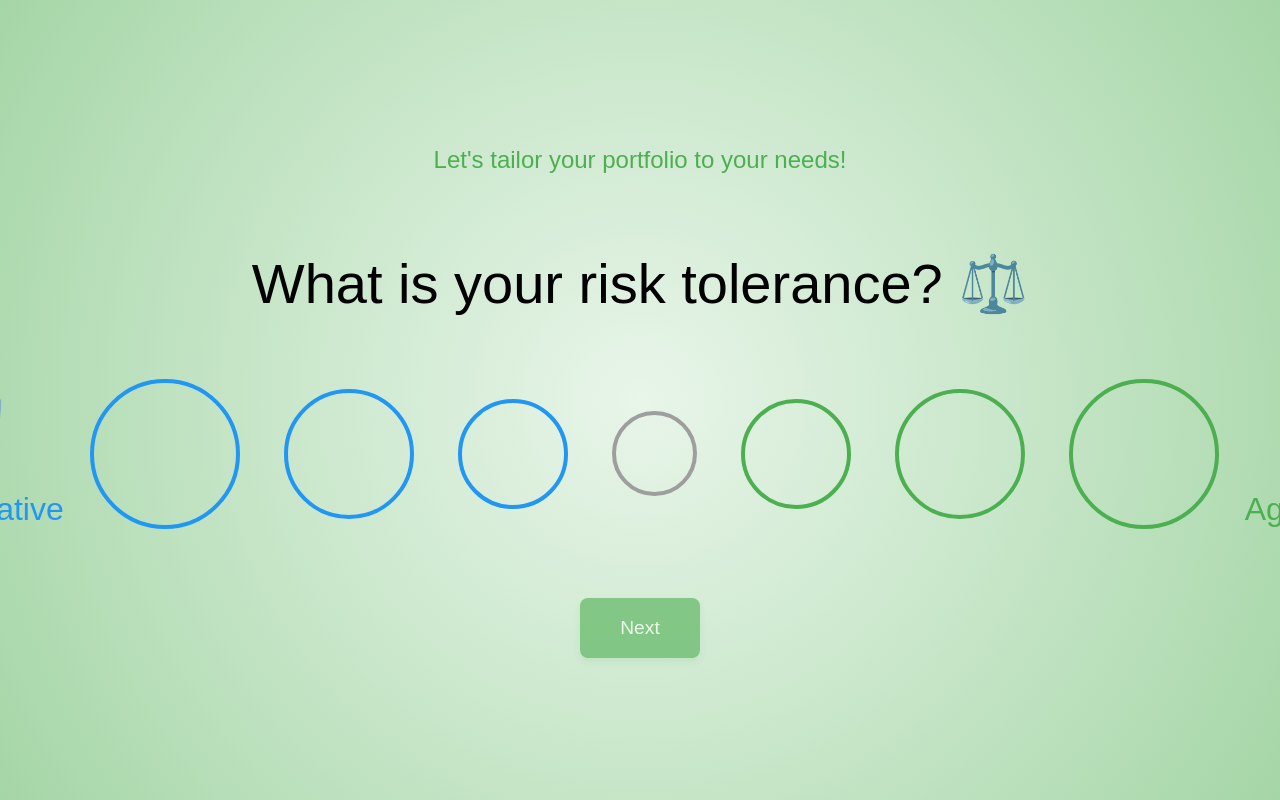
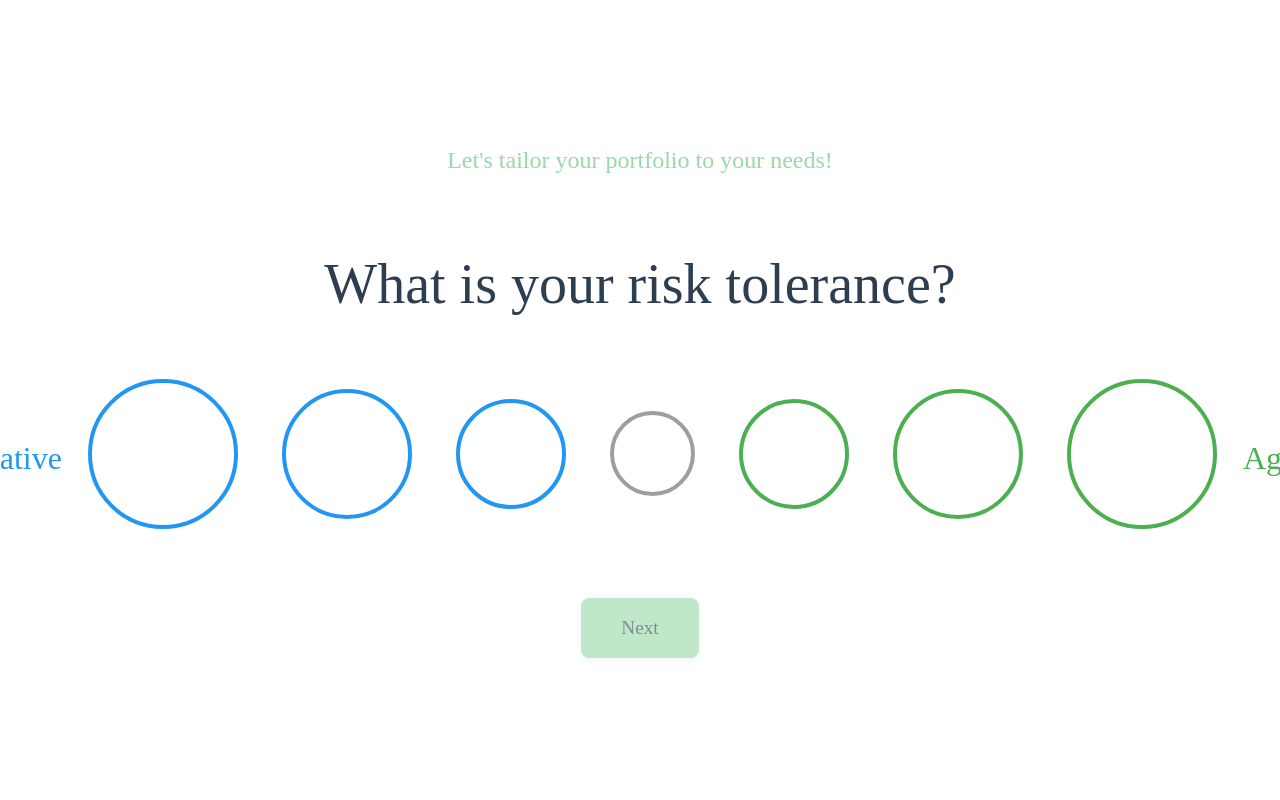
Before and after one commit to ethnpan07/BizNerds, a React (Vite) app in the folder BizNerds/: page /Profiler in a window 1280 px wide. Shown: the top 800 px of the page. Built offline with nearby package versions, Linux system fonts and the light colour scheme.

Commit message:
update formating

```diff
--- a/BizNerds/src/Profiler.tsx
+++ b/BizNerds/src/Profiler.tsx
@@ -1,4 +1,5 @@
 import React, { useState, useEffect } from 'react';
+import { theme } from './theme';
 
 interface Question {
   text: string;
@@ -17,22 +18,22 @@ interface SurveyResults {
 
 const questions: Question[] = [
   {
-    text: 'What is your risk tolerance? ⚖️',
+    text: 'What is your risk tolerance?',
     type: 'scale',
-    leftEmoji: '🛡️',
-    rightEmoji: '⚡',
+    leftEmoji: '',
+    rightEmoji: '',
     leftLabel: 'Conservative',
     rightLabel: 'Aggressive'
   },
   {
     text: 'What is your investment horizon? 📅',
     type: 'scale',
-    leftEmoji: '🐇',
-    rightEmoji: '🐢',
+    leftEmoji: '',
+    rightEmoji: '',
     leftLabel: 'Short-term',
     rightLabel: 'Long-term'
   },
-  { text: 'Initial investment amount? 💰', type: 'text' },
+  { text: 'Initial investment amount? ', type: 'text' },
 ];
 
 const Profiler: React.FC = () => {
@@ -131,7 +132,7 @@ const Profiler: React.FC = () => {
             <span style={{
               fontSize: '2rem',
               color: '#2196F3',
-              fontFamily: 'Poppins, sans-serif',
+              fontFamily: theme.typography.fontFamily,
               whiteSpace: 'nowrap',
             }}>
               {currentQuestion.leftLabel}
@@ -216,7 +217,7 @@ const Profiler: React.FC = () => {
             <span style={{
               fontSize: '2rem',
               color: '#4CAF50',
-              fontFamily: 'Poppins, sans-serif',
+              fontFamily: theme.typography.fontFamily,
               whiteSpace: 'nowrap',
             }}>
               {currentQuestion.rightLabel}
@@ -275,7 +276,7 @@ const Profiler: React.FC = () => {
               backgroundColor: 'white',
               transition: 'all 0.2s ease',
               boxShadow: '0 2px 8px rgba(76, 175, 80, 0.1)',
-              fontFamily: 'Poppins, sans-serif',
+              fontFamily: theme.typography.fontFamily,
               color: '#2C3E50',
             }}
             onFocus={(e) => {
@@ -295,6 +296,7 @@ const Profiler: React.FC = () => {
             textAlign: 'center',
             fontSize: '0.9rem',
             color: '#666',
+            fontFamily: theme.typography.fontFamily,
           }}>
             Enter your initial investment amount
           </div>
@@ -312,8 +314,8 @@ const Profiler: React.FC = () => {
         flexDirection: 'column',
         alignItems: 'center',
         justifyContent: 'center',
-        background: 'radial-gradient(circle at center, #E8F5E9 0%, #C8E6C9 50%, #A5D6A7 100%)',
-        fontFamily: 'Poppins, sans-serif',
+        background: theme.colors.background.gradient,
+        fontFamily: theme.typography.fontFamily,
       }}
     >
       <div style={{
@@ -328,8 +330,8 @@ const Profiler: React.FC = () => {
           <p style={{
             fontSize: '1.5rem',
             marginBottom: '4rem',
-            color: '#4CAF50',
-            fontFamily: 'Poppins, sans-serif',
+            color: theme.colors.primary.main,
+            fontFamily: theme.typography.fontFamily,
           }}>
             Let's tailor your portfolio to your needs!
           </p>
@@ -347,8 +349,9 @@ const Profiler: React.FC = () => {
           <p style={{
             fontSize: '3.5rem',
             marginBottom: '3rem',
-            fontFamily: 'Poppins, sans-serif',
+            fontFamily: theme.typography.fontFamily,
             textAlign: 'center',
+            color: theme.colors.text.primary,
           }}>
             {questions[currentQuestionIndex].text}
           </p>
@@ -366,27 +369,28 @@ const Profiler: React.FC = () => {
               fontSize: '1.2rem',
               borderRadius: '8px',
               border: 'none',
-              backgroundColor: '#4CAF50',
-              color: '#fff',
-              fontFamily: 'Poppins, sans-serif',
+              backgroundColor: theme.colors.primary.main,
+              color: theme.colors.text.primary,
+              fontFamily: theme.typography.fontFamily,
               fontWeight: '500',
-              boxShadow: '0 4px 6px rgba(76, 175, 80, 0.2)',
-              transition: 'all 0.2s ease',
+              boxShadow: '0 4px 6px rgba(152, 216, 170, 0.2)',
+              transition: 'all 0.3s ease',
               opacity: canProceed() ? '1' : '0.6',
             }}
+
             disabled={!canProceed()}
             onMouseEnter={(e) => {
               if (canProceed()) {
-                e.currentTarget.style.transform = 'translateY(-2px)';
-                e.currentTarget.style.boxShadow = '0 6px 12px rgba(76, 175, 80, 0.3)';
-                e.currentTarget.style.backgroundColor = '#45a049';
+                e.currentTarget.style.transform = 'scale(1.05)';
+                e.currentTarget.style.boxShadow = '0 6px 12px rgba(152, 216, 170, 0.3)';
+                e.currentTarget.style.backgroundColor = theme.colors.primary.dark;
               }
             }}
             onMouseLeave={(e) => {
               if (canProceed()) {
-                e.currentTarget.style.transform = 'translateY(0)';
-                e.currentTarget.style.boxShadow = '0 4px 6px rgba(76, 175, 80, 0.2)';
-                e.currentTarget.style.backgroundColor = '#4CAF50';
+                e.currentTarget.style.transform = 'scale(1)';
+                e.currentTarget.style.boxShadow = '0 4px 6px rgba(152, 216, 170, 0.2)';
+                e.currentTarget.style.backgroundColor = theme.colors.primary.main;
               }
             }}
           >
--- a/BizNerds/src/SignInPage.tsx
+++ b/BizNerds/src/SignInPage.tsx
@@ -2,6 +2,7 @@ import React, { useState } from "react";
 import { Button } from "@/components/ui/button";
 import { Input } from "@/components/ui/input";
 import { useNavigate } from "react-router-dom";
+import { theme } from "./theme";
 
 function SignInPage() {
   const navigate = useNavigate();
@@ -38,7 +39,7 @@ function SignInPage() {
   };
 
   return (
-    <div className="min-h-screen w-full bg-[radial-gradient(circle_at_center,_rgba(255,255,255,1)_0%,_rgba(27,135,45,0.2)_100%)] flex items-center justify-center p-4">
+    <div className={`min-h-screen w-full bg-[radial-gradient(circle_at_center,_rgba(255,255,255,1)_0%,_rgba(27,135,45,0.2)_100%)] flex items-center justify-center p-4 ${theme.typography.fontFamily}`}>
       <div className="w-full max-w-md space-y-8 bg-white p-8 rounded-xl shadow-lg">
         <div className="text-center">
           <h2 className="text-3xl font-bold text-[rgb(27,135,45)]">Welcome Back</h2>
--- a/BizNerds/src/SignUpPage.tsx
+++ b/BizNerds/src/SignUpPage.tsx
@@ -2,6 +2,7 @@ import React, { useState } from "react";
 import { Button } from "@/components/ui/button";
 import { Input } from "@/components/ui/input";
 import { useNavigate } from "react-router-dom";
+import { theme } from "./theme";
 
 function SignUpPage() {
   const navigate = useNavigate();
@@ -45,7 +46,7 @@ function SignUpPage() {
   };
 
   return (
-    <div className="min-h-screen w-full bg-[radial-gradient(circle_at_center,_rgba(255,255,255,1)_0%,_rgba(27,135,45,0.2)_100%)] flex items-center justify-center p-4">
+    <div className={`min-h-screen w-full bg-[radial-gradient(circle_at_center,_rgba(255,255,255,1)_0%,_rgba(27,135,45,0.2)_100%)] flex items-center justify-center p-4 ${theme.typography.fontFamily}`}>
       <div className="w-full max-w-md space-y-8 bg-white p-8 rounded-xl shadow-lg">
         <div className="text-center">
           <h2 className="text-3xl font-bold text-[rgb(27,135,45)]">Create Account</h2>
--- a/BizNerds/src/components/RevolvingText.tsx
+++ b/BizNerds/src/components/RevolvingText.tsx
@@ -1,5 +1,6 @@
 import { motion, AnimatePresence } from "framer-motion";
 import { useState, useEffect } from "react";
+import { theme } from "../theme";
 
 const texts = [
   "AI-Powered Stock Analysis",
@@ -22,7 +23,7 @@ export function RevolvingText() {
   }, []);
 
   return (
-    <div className="h-15 overflow-hidden relative rounded-lg p-4 w-[400px] flex items-center">
+    <div className={`h-15 overflow-hidden relative rounded-lg p-4 w-[400px] flex items-center ${theme.typography.fontFamily}`}>
       <AnimatePresence mode="wait">
         <motion.div
           key={currentIndex}
@@ -32,7 +33,7 @@ export function RevolvingText() {
           transition={{ duration: 0.5 }}
           className="absolute w-full h-full flex items-center justify-center"
         >
-          <div className="text-2xl font-semibold text-[rgb(27,135,45)] opacity-70 text-center px-4 leading-tight">
+          <div className="text-2xl font-semibold text-[#2fce5c] opacity-70 text-center px-4 leading-tight">
             {texts[currentIndex]}
           </div>
         </motion.div>
--- /dev/null
+++ b/BizNerds/src/theme.ts
@@ -0,0 +1,49 @@
+export const theme = {
+  colors: {
+    primary: {
+      main: '#98D8AA', // Pastel Green
+      light: '#B5E6B5',
+      dark: '#7BC77B',
+      transparent: 'rgba(152, 216, 170, 0.6)',
+    },
+    secondary: {
+      main: '#F5E6E8', // Pastel Beige
+      light: '#F8F0F2',
+      dark: '#E8D8DA',
+    },
+    white: '#FFFFFF',
+    black: '#2C3E50',
+    text: {
+      primary: '#2C3E50',
+      secondary: '#4A4A4A',
+      light: '#FFFFFF',
+    },
+    background: {
+      gradient: 'radial-gradient(circle_at_center,_rgba(245,230,232,1)_0%,_rgba(152,216,170,0.2)_100%)',
+      beige: '#F5E6E8',
+    },
+  },
+  spacing: {
+    container: 'px-[5vw] py-[3vh]',
+    section: 'gap-[2vw]',
+  },
+  typography: {
+    fontFamily: 'font-sans',
+    heading: {
+      large: 'text-[4vh]',
+      medium: 'text-[3vh]',
+      small: 'text-[2vh]',
+    },
+  },
+  borderRadius: {
+    large: 'rounded-3xl',
+    medium: 'rounded-2xl',
+    small: 'rounded-xl',
+  },
+  shadows: {
+    card: 'shadow-[0_10px_30px_rgba(0,0,0,0.1)]',
+  },
+  transitions: {
+    default: 'transition-all duration-300',
+  },
+}
```
Also changed, not shown: BizNerds/src/InfoDump.tsx (+10 -9 lines), BizNerds/src/LandingPage.tsx (+34 -33 lines).
